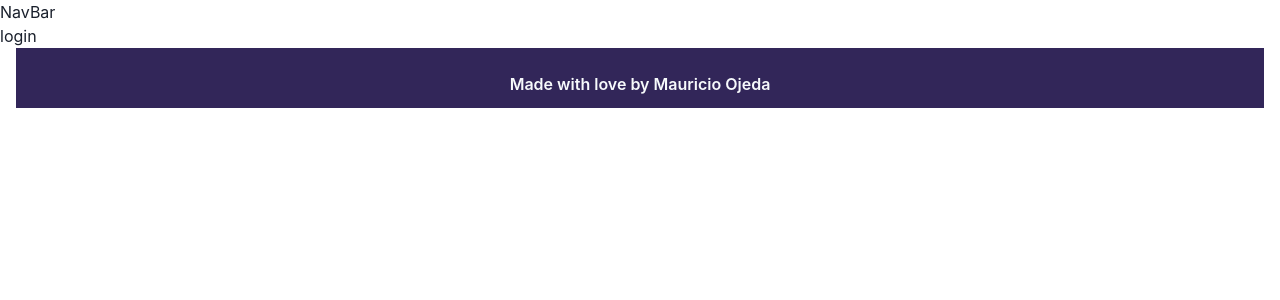
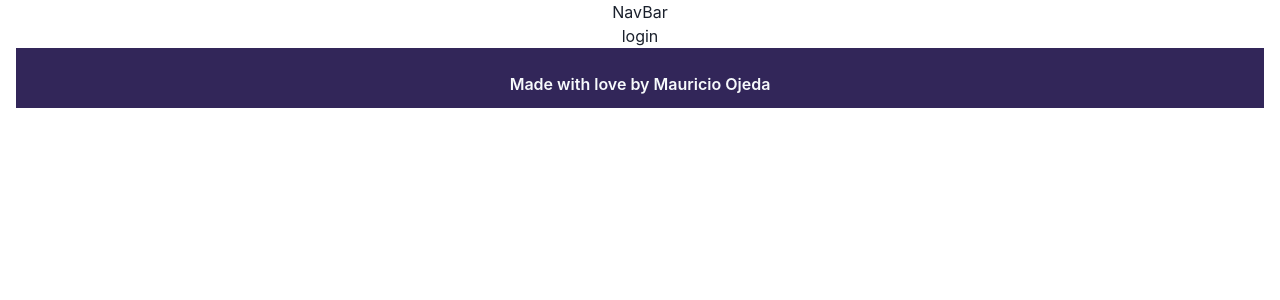
Before and after one commit to Mauricio-Ojeda/VetAdmin, a Next.js app: page / in a window 1280 px wide. Shown: the top 300 px of the page. Built offline with nearby package versions, Linux system fonts and the light colour scheme.

Commit message:
container in layout

```diff
--- a/components/Layout/Layout.js
+++ b/components/Layout/Layout.js
@@ -1,12 +1,15 @@
 import Navbar from "../header/NavBar";
 import Footer from "../footer/Footer";
+import { Container } from "@chakra-ui/react";
 
 export default function Layout({ children }) {
   return (
     <>
-      <Navbar />
-      <main>{children}</main>
-      <Footer />
+      <Container maxW="container.xl" centerContent p={0}>
+        <Navbar />
+        <main>{children}</main>
+        <Footer />
+      </Container>
     </>
   );
 }
```
